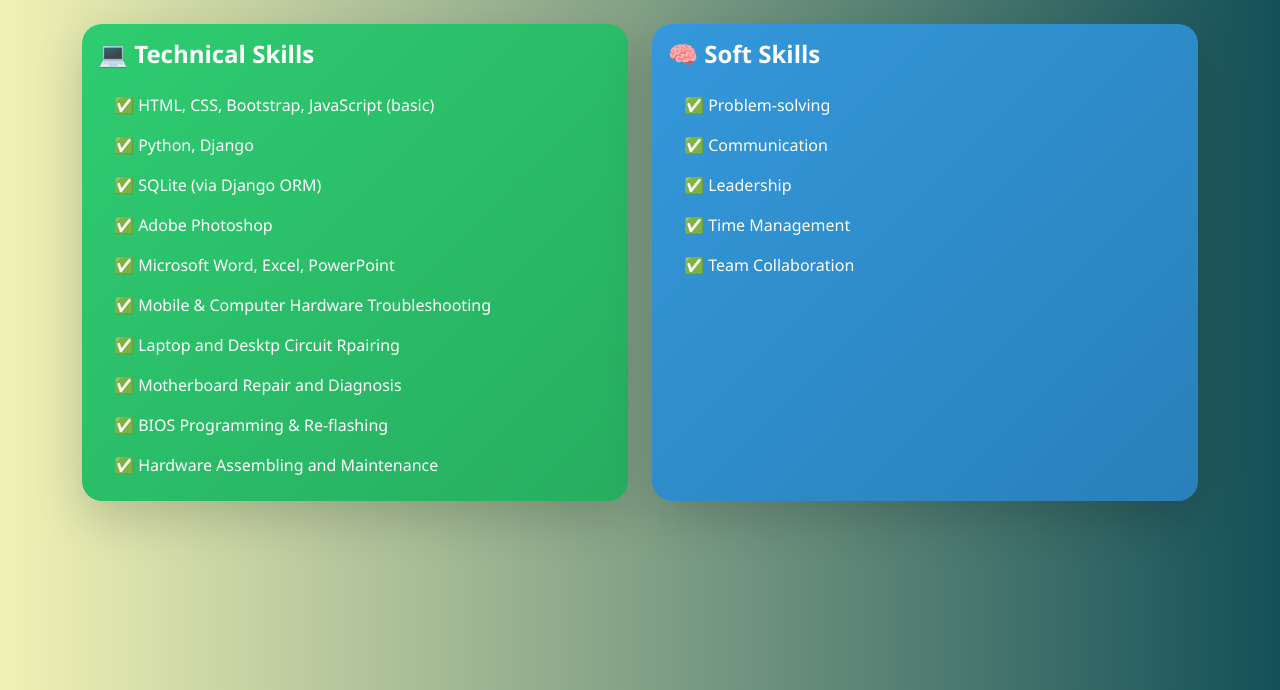
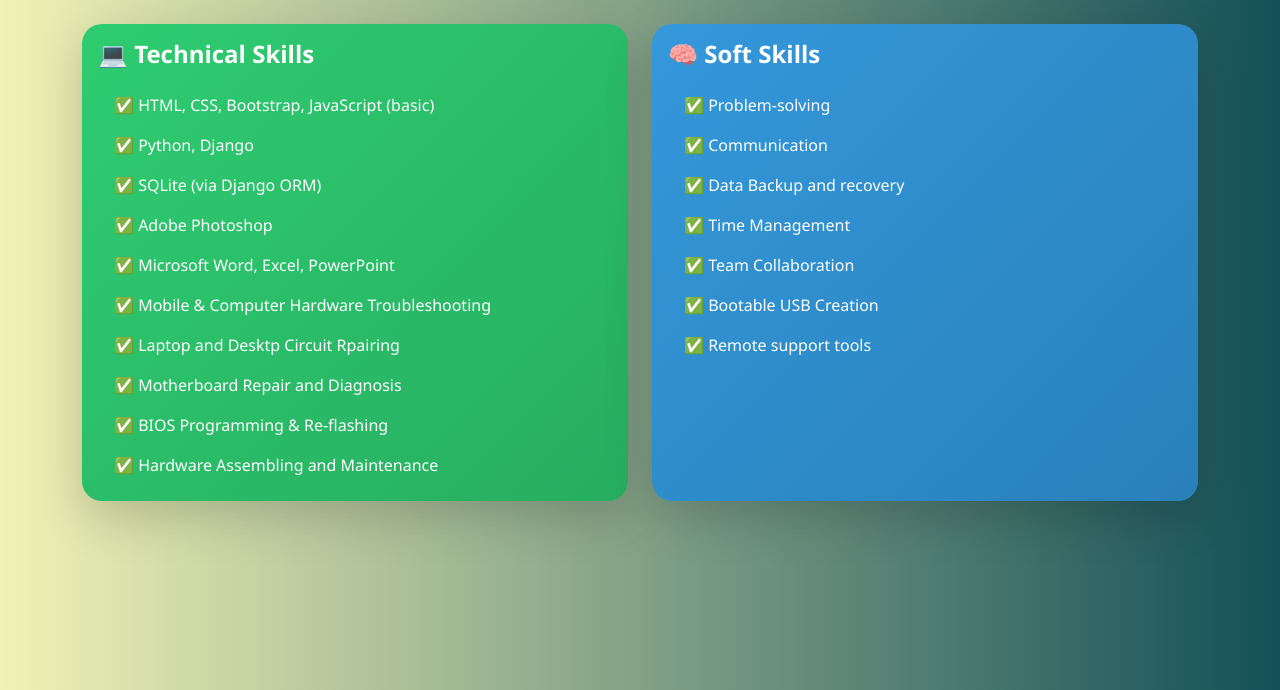
Before and after one commit to abdur-rahman-masum/2nd, a plain HTML site: page skill.html in a window 1280 px wide. Shown: the part 110-800 px from the top of the page. Drawn offline with nearby package versions, Linux system fonts and the light colour scheme.

Commit message:
second commit

```diff
--- a/skill.html
+++ b/skill.html
@@ -131,9 +131,11 @@
             <ul class="list-group list-group-flush">
               <li class="list-group-item">Problem-solving</li>
               <li class="list-group-item">Communication</li>
-              <li class="list-group-item">Leadership</li>
+              <li class="list-group-item">Data Backup and recovery</li>
               <li class="list-group-item">Time Management</li>
               <li class="list-group-item">Team Collaboration</li>
+              <li class="list-group-item">Bootable USB Creation</li>
+              <li class="list-group-item">Remote support tools</li>
             </ul>
           </div>
         </div>
```
